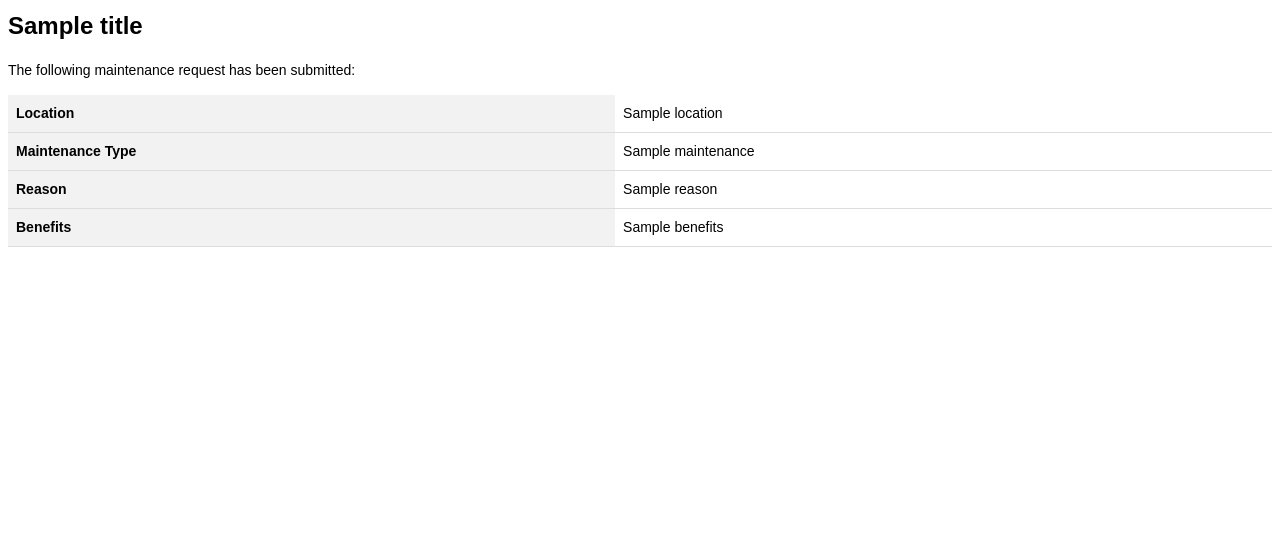
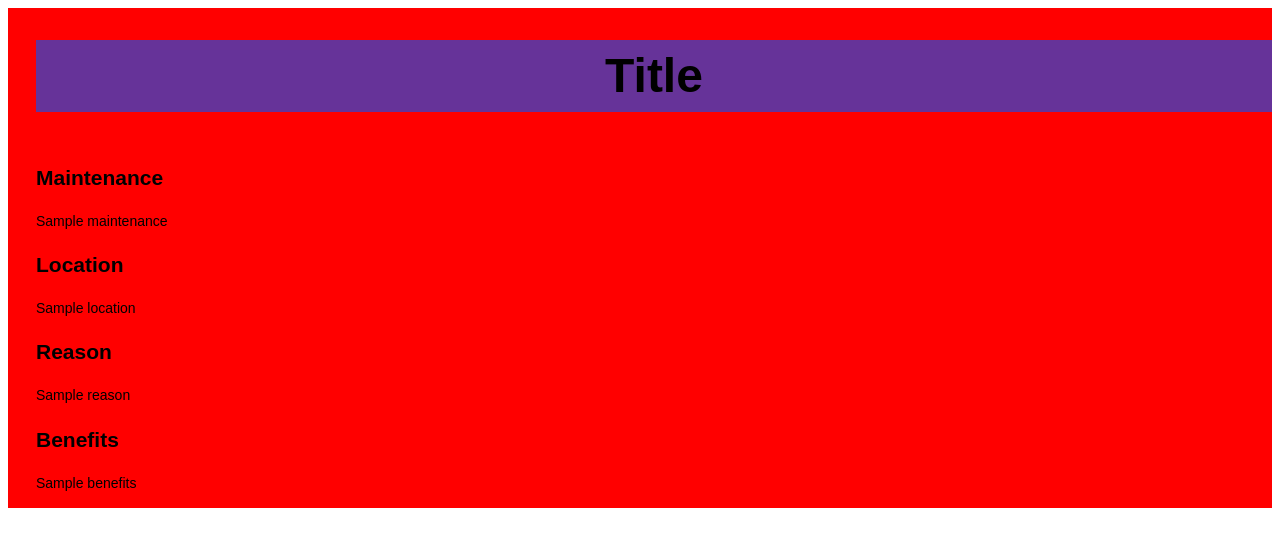
Before and after one commit to rikesh-mahat/Dashboard-Task, a Django app: template task/templates/subisu/departmentmail.html in a window 1280 px wide. Shown: the top 547 px of the page. Run offline with Django 4.2, Linux system fonts and the light colour scheme; the template is opened without the code that fills it: most values are stand-ins (such as "Sample title", 1, 10 or a date in 2020).

Commit message:
update once again

```diff
--- a/task/templates/subisu/departmentmail.html
+++ b/task/templates/subisu/departmentmail.html
@@ -9,44 +9,36 @@
         font-size: 14px;
         line-height: 1.5;
       }
-      h1 {
-        font-size: 24px;
-        margin-top: 0;
+      .card{
+        display: flex;
+        flex-direction:column;
+        justify-content: column;
+        background-color: red;
+        padding-top: 0;
+        padding-left: 2em;
+        }
+      .title{
+        font-size: 3rem;
+        text-align: center;
+        background-color: rebeccapurple;
       }
-      table {
-        border-collapse: collapse;
-        width: 100%;
-      }
-      th, td {
-        padding: 8px;
-        text-align: left;
-        border-bottom: 1px solid #ddd;
-      }
-      th {
-        background-color: #f2f2f2;
-      }
+
     </style>
   </head>
   <body>
-    <h1>{{ title }}</h1>
-    <p>The following maintenance request has been submitted:</p>
-    <table>
-      <tr>
-        <th>Location</th>
-        <td>{{ location }}</td>
-      </tr>
-      <tr>
-        <th>Maintenance Type</th>
-        <td>{{ maintenance }}</td>
-      </tr>
-      <tr>
-        <th>Reason</th>
-        <td>{{ reason }}</td>
-      </tr>
-      <tr>
-        <th>Benefits</th>
-        <td>{{ benefits }}</td>
-      </tr>
-    </table>
+    <div class="card">
+        <h1 class="title">Title</h1>
+        <div class="content">
+          <h2 class="heading">Maintenance</h2>
+          <p class="paragraph">{{maintenance}}</p>
+          <h2 class="heading">Location</h2>
+          <p class="paragraph">{{location}}</p>
+          <h2 class="heading">Reason</h2>
+          <p class="paragraph">{{reason}}</p>
+          <h2 class="heading">Benefits</h2>
+          <p class="paragraph">{{benefits}}</p>
+        </div>
+      </div>
+
   </body>
 </html>
```
Also changed, not shown: task/subisu/signals.py (+24 -24 lines), task/db.sqlite3.
